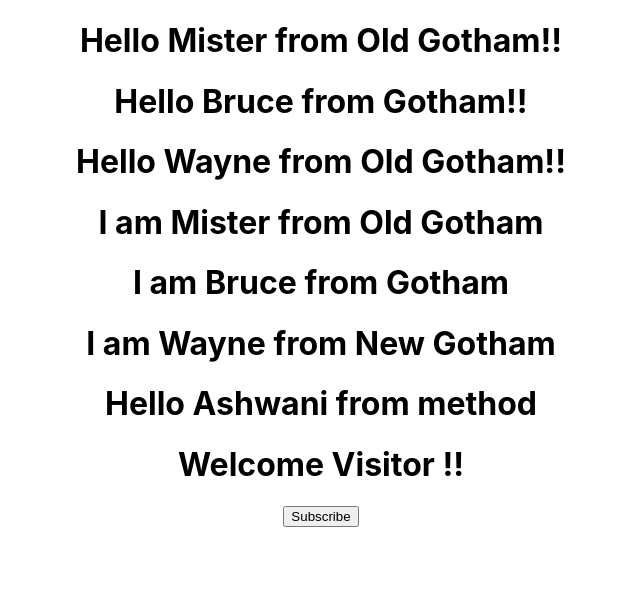
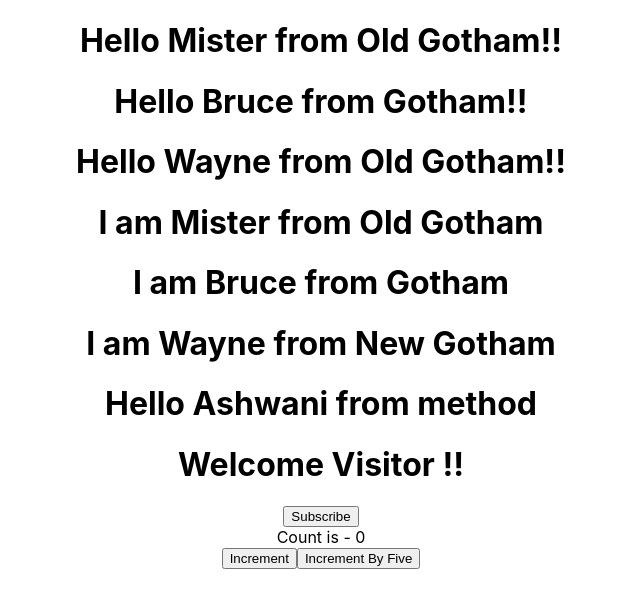
Before and after one commit to tiwari-ashwani/reactjs-aws, a React (Create React App) app: page / in a window 1280 px wide. Shown: the top 608 px of the page, without its empty margins (319-959 px from the left). Built offline with nearby package versions, Linux system fonts and the light colour scheme.

Commit message:
State concept changes

```diff
--- a/src/App.js
+++ b/src/App.js
@@ -4,19 +4,24 @@
 import GreetClass from './components/GreetClass'
 import Hello from './components/Hello'
 import Message from './components/Message'
+import Counter from './components/Counter'
 
 function App() {
   return (
     <div className="App">
-      <Greet name = "Mister" place = "Old Gotham"/>
-      <Greet name = "Bruce" place = "Gotham"/>
-      <Greet name = "Wayne" place = "Old Gotham"/>
+      <Greet name="Mister" place="Old Gotham" />
+      <Greet name="Bruce" place="Gotham" />
+      <Greet name="Wayne" place="Old Gotham" />
 
-      <GreetClass name = "Mister" place = "Old Gotham"/>
-      <GreetClass name = "Bruce" place = "Gotham"/>
-      <GreetClass name = "Wayne" place = "New Gotham"/>
+      <GreetClass name="Mister" place="Old Gotham" />
+      <GreetClass name="Bruce" place="Gotham" />
+      <GreetClass name="Wayne" place="New Gotham" />
+
       <Hello />
+
       <Message />
+
+      <Counter />
     </div>
   );
 }
--- /dev/null
+++ b/src/components/Counter.js
@@ -0,0 +1,50 @@
+import React, { Component } from 'react'
+
+class Counter extends Component {
+
+    constructor(props) {
+        super(props)
+        this.state = {
+            count: 0
+        }
+    }
+
+    incrementCounter() {
+        this.setState({
+            count: this.state.count + 1
+        },
+            () => {
+                console.log('SYNC CALL || Callback value of counter is - ' + this.state.count)
+            }
+        )
+        console.log('ASYNC CALL || Value of counter is - ' + this.state.count)
+    }
+
+    incrementCounterUsingPrevState() {
+        this.setState(prevState => ({
+            count: prevState.count +1
+        })
+        )
+        console.log('Count Value is - '+this.state.count)
+    }
+
+    incrementCounterByFive() {
+        this.incrementCounterUsingPrevState();
+        this.incrementCounterUsingPrevState();
+        this.incrementCounterUsingPrevState();
+        this.incrementCounterUsingPrevState();
+        this.incrementCounterUsingPrevState();
+    }
+
+    render() {
+        return (
+            <div>
+                <div>Count is - {this.state.count}</div>
+                <button onClick={() => this.incrementCounter()}>Increment</button>
+                <button onClick={() => this.incrementCounterByFive()}>Increment By Five</button>
+            </div>
+        )
+    }
+}
+
+export default Counter
--- a/src/components/GreetClass.js
+++ b/src/components/GreetClass.js
@@ -1,7 +1,7 @@
 import React, { Component } from 'react'
 
 class GreetClass extends Component {
-    render(){
+    render() {
         return <h1>I am {this.props.name} from {this.props.place}</h1>
     }
 }
--- a/src/components/Message.js
+++ b/src/components/Message.js
@@ -2,7 +2,7 @@
 
 class Message extends Component {
 
-constructor(){
+    constructor() {
         super()
         this.state = {
             message: 'Welcome Visitor !!'
@@ -15,7 +15,7 @@
         })
     }
 
-    render(){
+    render() {
         //return <h1> Welcome Visitor !!</h1>
         return (
             <div>
```
Also changed, not shown: src/components/Hello.js (+4 -4 lines), src/components/Greet.js (indentation only). Lines whose indentation alone changed are shown as unchanged.
